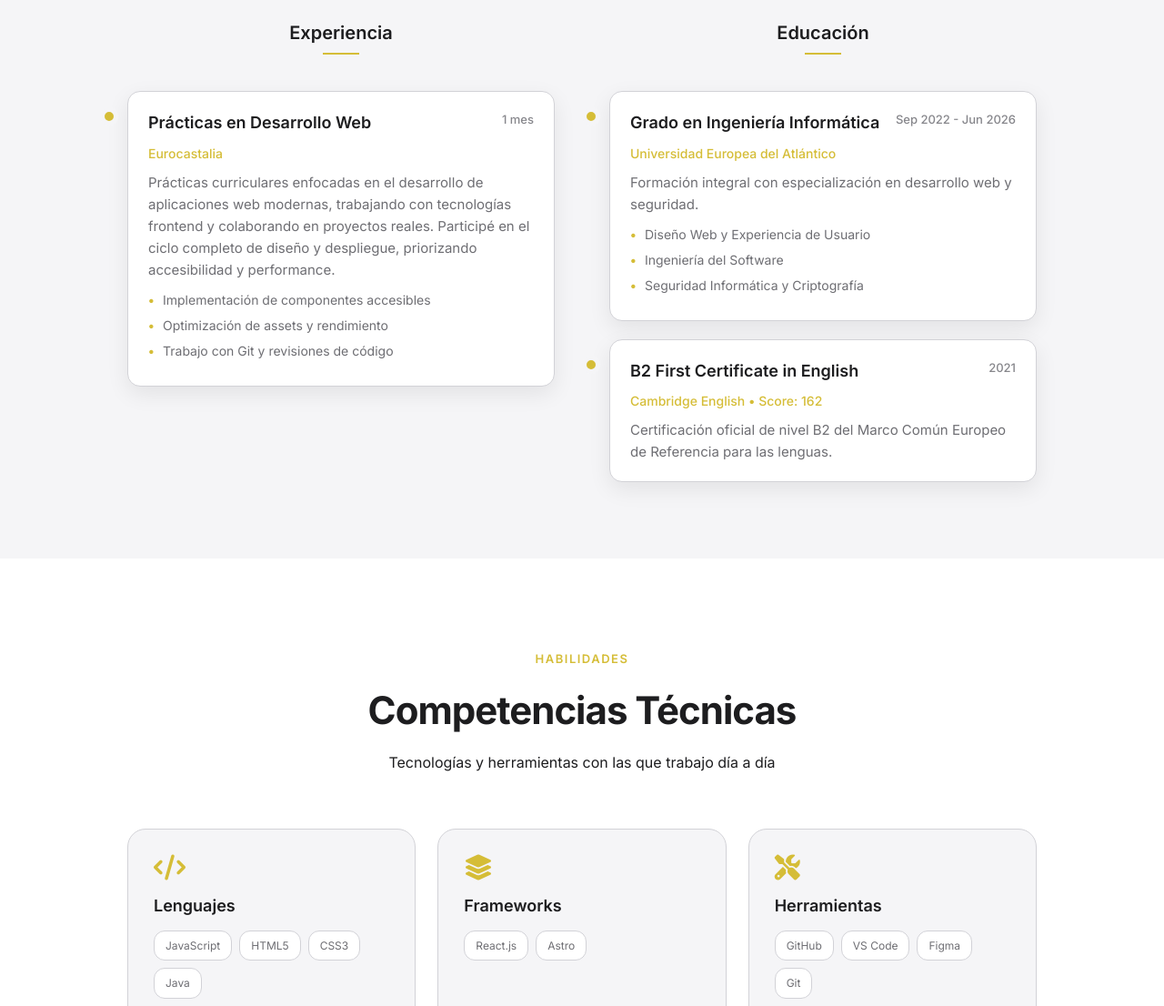
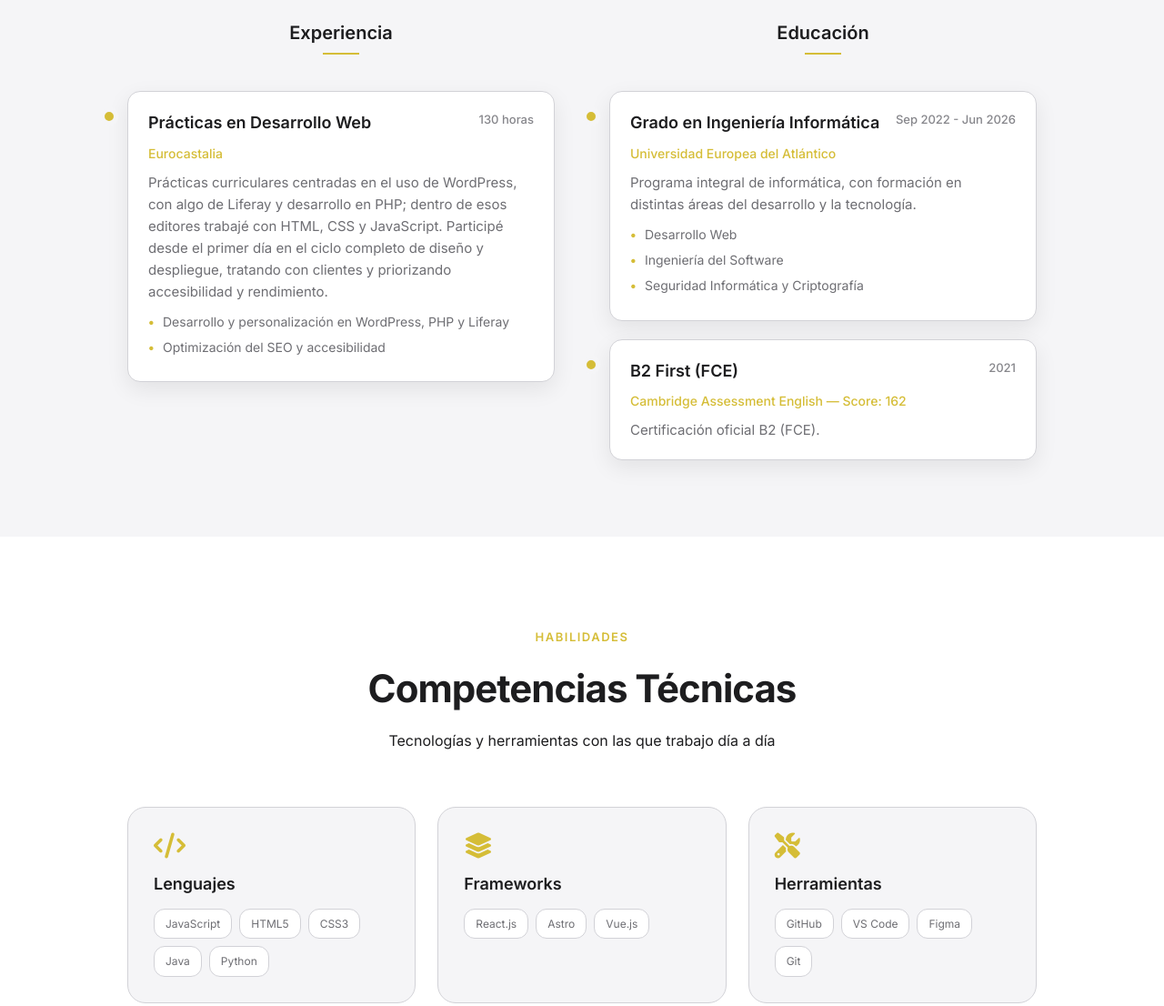
Before and after one commit to alvarolostal/lostal-portfolio, an Astro site: page / in a window 1280 px wide. Shown: the part 1620-2726 px from the top of the page at 91% size. Built offline with nearby package versions, Linux system fonts and the light colour scheme; Astro itself is replaced by a stand-in of ours.

Commit message:
refactor: Actualizar la sección de experiencia y educación, mejorando descripciones y detalles de prácticas y formación

```diff
--- a/src/components/Experience.astro
+++ b/src/components/Experience.astro
@@ -18,22 +18,25 @@
         </div>
 
         <div class="timeline">
-          <article class="timeline-item card fade-in" aria-roledescription="entry">
+          <article
+            class="timeline-item card fade-in"
+            aria-roledescription="entry"
+          >
             <div class="timeline-header">
               <h4 class="timeline-title">Prácticas en Desarrollo Web</h4>
-              <span class="timeline-date">1 mes</span>
+              <span class="timeline-date">130 horas</span>
             </div>
             <div class="timeline-subtitle">Eurocastalia</div>
             <p class="timeline-description">
-              Prácticas curriculares enfocadas en el desarrollo de
-              aplicaciones web modernas, trabajando con tecnologías frontend
-              y colaborando en proyectos reales. Participé en el ciclo completo
-              de diseño y despliegue, priorizando accesibilidad y performance.
+              Prácticas curriculares centradas en el uso de WordPress, con algo
+              de Liferay y desarrollo en PHP; dentro de esos editores trabajé
+              con HTML, CSS y JavaScript. Participé desde el primer día en el
+              ciclo completo de diseño y despliegue, tratando con clientes y
+              priorizando accesibilidad y rendimiento.
             </p>
             <ul class="timeline-list">
-              <li>Implementación de componentes accesibles</li>
-              <li>Optimización de assets y rendimiento</li>
-              <li>Trabajo con Git y revisiones de código</li>
+              <li>Desarrollo y personalización en WordPress, PHP y Liferay</li>
+              <li>Optimización del SEO y accesibilidad</li>
             </ul>
           </article>
         </div>
@@ -47,31 +50,40 @@
         </div>
 
         <div class="timeline">
-          <article class="timeline-item card fade-in" aria-roledescription="education">
+          <article
+            class="timeline-item card fade-in"
+            aria-roledescription="education"
+          >
             <div class="timeline-header">
               <h4 class="timeline-title">Grado en Ingeniería Informática</h4>
               <span class="timeline-date">Sep 2022 - Jun 2026</span>
             </div>
-            <div class="timeline-subtitle">Universidad Europea del Atlántico</div>
+            <div class="timeline-subtitle">
+              Universidad Europea del Atlántico
+            </div>
             <p class="timeline-description">
-              Formación integral con especialización en desarrollo web y seguridad.
+              Programa integral de informática, con formación en distintas áreas
+              del desarrollo y la tecnología.
             </p>
             <ul class="timeline-list">
-              <li>Diseño Web y Experiencia de Usuario</li>
+              <li>Desarrollo Web</li>
               <li>Ingeniería del Software</li>
               <li>Seguridad Informática y Criptografía</li>
             </ul>
           </article>
 
-          <article class="timeline-item card fade-in" aria-roledescription="certification">
+          <article
+            class="timeline-item card fade-in"
+            aria-roledescription="certification"
+          >
             <div class="timeline-header">
-              <h4 class="timeline-title">B2 First Certificate in English</h4>
+              <h4 class="timeline-title">B2 First (FCE)</h4>
               <span class="timeline-date">2021</span>
             </div>
-            <div class="timeline-subtitle">Cambridge English • Score: 162</div>
-            <p class="timeline-description">
-              Certificación oficial de nivel B2 del Marco Común Europeo de Referencia para las lenguas.
-            </p>
+            <div class="timeline-subtitle">
+              Cambridge Assessment English — Score: 162
+            </div>
+            <p class="timeline-description">Certificación oficial B2 (FCE).</p>
           </article>
         </div>
       </div>
--- a/src/components/Skills.astro
+++ b/src/components/Skills.astro
@@ -21,6 +21,7 @@
           <span class="tag">HTML5</span>
           <span class="tag">CSS3</span>
           <span class="tag">Java</span>
+          <span class="tag">Python</span>
         </div>
       </div>
 
@@ -30,6 +31,8 @@
         <div class="skill-tags">
           <span class="tag">React.js</span>
           <span class="tag">Astro</span>
+          <span class="tag">Vue.js</span>
+          </span>
         </div>
       </div>
 
```
